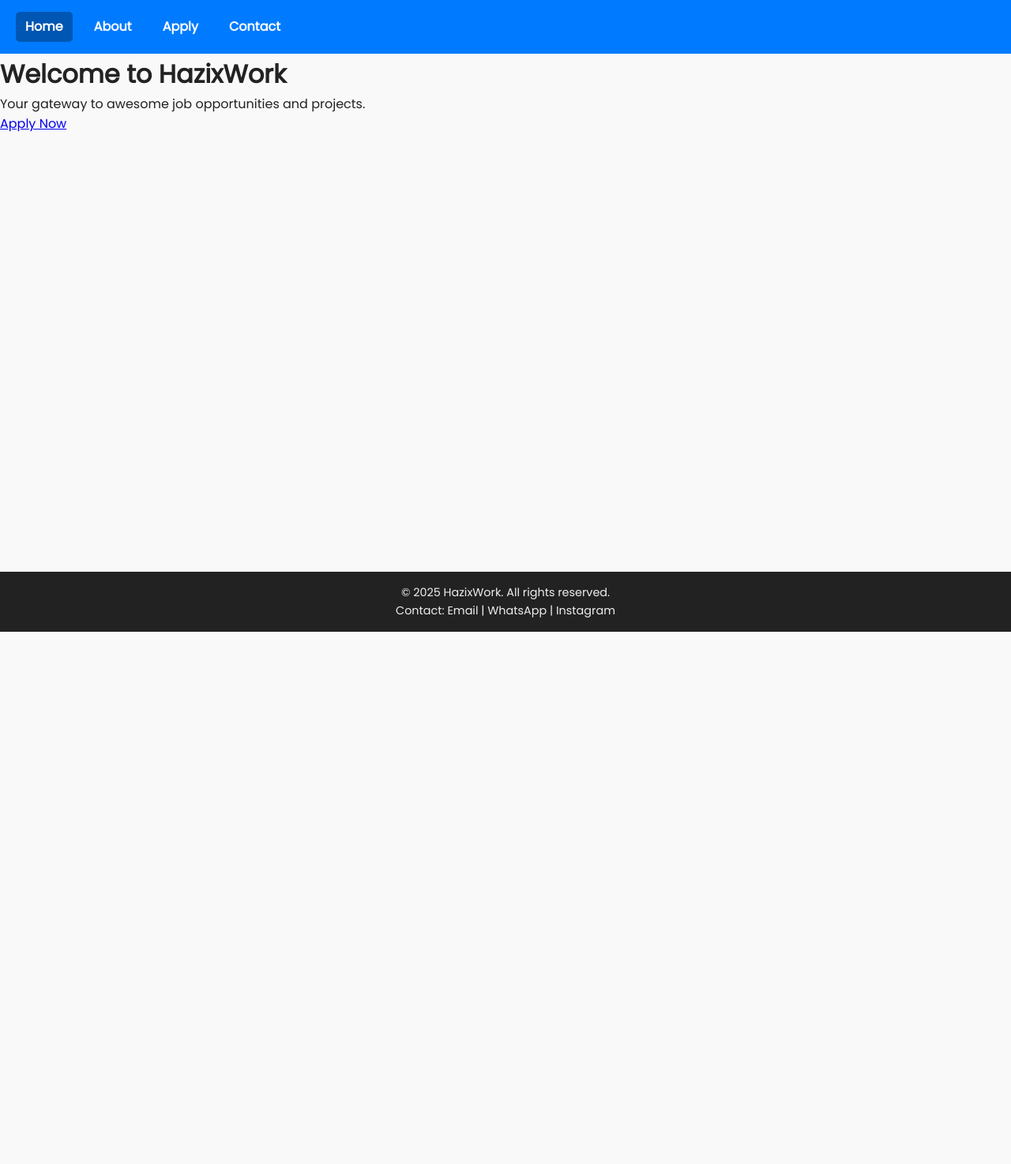
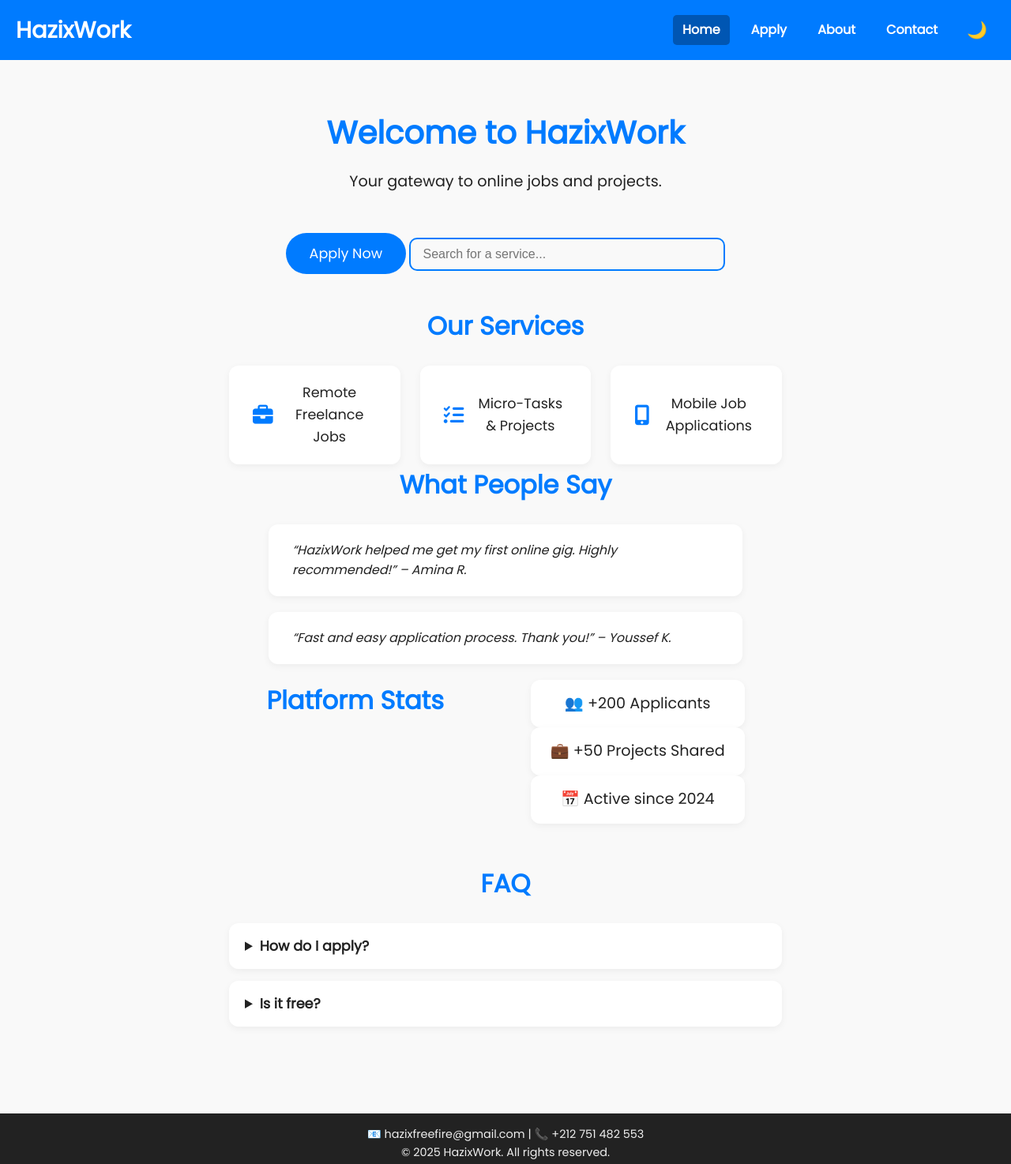
Before and after one commit to hazix99/hazixwork, a plain HTML site: page index.html in a window 1280 px wide. Shown: the whole page at 79% size. Before the commit the page ends 800 px from the top, so only its background shows below. Drawn offline with nearby package versions, Linux system fonts and the light colour scheme.

Commit message:
Update index.html

```diff
--- a/index.html
+++ b/index.html
@@ -2,39 +2,108 @@
 <html lang="en">
 <head>
   <meta charset="UTF-8" />
-  <title>Home - HazixWork</title>
+  <meta name="viewport" content="width=device-width, initial-scale=1" />
+  <title>HazixWork | Home</title>
+
+  <!-- Google Fonts -->
+  <link href="https://fonts.googleapis.com/css2?family=Poppins&display=swap" rel="stylesheet" />
+
+  <!-- Font Awesome -->
+  <script src="https://kit.fontawesome.com/a076d05399.js" crossorigin="anonymous"></script>
+
+  <!-- AOS CSS -->
+  <link href="https://unpkg.com/aos@2.3.1/dist/aos.css" rel="stylesheet" />
+
   <link rel="stylesheet" href="style.css" />
 </head>
 <body>
-
-  <!-- Navbar -->
 <header>
-    <nav class="navbar">
+  <h1>HazixWork</h1>
+  <nav>
     <a href="index.html" class="active">Home</a>
+    <a href="apply.html">Apply</a>
     <a href="about.html">About</a>
-      <a href="apply.html">Apply</a>
     <a href="contact.html">Contact</a>
+    <button id="darkModeToggle" aria-label="Toggle Dark Mode" title="Toggle Dark Mode">🌙</button>
   </nav>
 </header>
 
-  <!-- Main content -->
-  <main class="main-content">
-    <h1>Welcome to HazixWork</h1>
-    <p>Your gateway to awesome job opportunities and projects.</p>
+<main class="container">
+  <section class="hero" data-aos="fade-up">
+    <h2>Welcome to HazixWork</h2>
+    <p>Your gateway to online jobs and projects.</p>
+    <a href="apply.html" class="btn">Apply Now</a>
+    <input class="search-bar" type="text" placeholder="Search for a service..." />
+  </section>
 
-    <!-- Large Apply Button -->
-    <a href="apply.html" class="btn-apply-large">Apply Now</a>
+  <section class="services" data-aos="fade-up" data-aos-delay="100">
+    <h2>Our Services</h2>
+    <ul>
+      <li><i class="fas fa-briefcase"></i> Remote Freelance Jobs</li>
+      <li><i class="fas fa-tasks"></i> Micro-Tasks & Projects</li>
+      <li><i class="fas fa-mobile-alt"></i> Mobile Job Applications</li>
+    </ul>
+  </section>
+
+  <section class="testimonials" data-aos="fade-up" data-aos-delay="200">
+    <h2>What People Say</h2>
+    <blockquote>“HazixWork helped me get my first online gig. Highly recommended!” – Amina R.</blockquote>
+    <blockquote>“Fast and easy application process. Thank you!” – Youssef K.</blockquote>
+  </section>
+
+  <section class="stats" data-aos="fade-up" data-aos-delay="300">
+    <h2>Platform Stats</h2>
+    <div>
+      <p>👥 +200 Applicants</p>
+      <p>💼 +50 Projects Shared</p>
+      <p>📅 Active since 2024</p>
+    </div>
+  </section>
+
+  <section class="faq" data-aos="fade-up" data-aos-delay="400">
+    <h2>FAQ</h2>
+    <details>
+      <summary>How do I apply?</summary>
+      <p>Just click "Apply Now" and fill out the form.</p>
+    </details>
+    <details>
+      <summary>Is it free?</summary>
+      <p>Yes! No fees are required to apply.</p>
+    </details>
+  </section>
 </main>
 
-  <!-- Footer -->
 <footer>
-    <p>© 2025 HazixWork. All rights reserved.</p>
-    <p>Contact:
-      <a href="mailto:hazixfreefire@gmail.com">Email</a> |
-      <a href="https://wa.me/212751482553" target="_blank" rel="noopener">WhatsApp</a> |
-      <a href="https://www.instagram.com/hazixwork/" target="_blank" rel="noopener">Instagram</a>
-    </p>
+  <p>📧 <a href="mailto:hazixfreefire@gmail.com">hazixfreefire@gmail.com</a> | 📞 <a href="https://wa.me/212751482553" target="_blank">+212 751 482 553</a></p>
+  <p>&copy; 2025 HazixWork. All rights reserved.</p>
 </footer>
+
+<!-- AOS JS -->
+<script src="https://unpkg.com/aos@2.3.1/dist/aos.js"></script>
+<script>
+  AOS.init();
+
+  // Dark Mode Toggle
+  const toggleBtn = document.getElementById('darkModeToggle');
+  const body = document.body;
+  const currentTheme = localStorage.getItem('theme');
+
+  if(currentTheme === 'dark') {
+    body.classList.add('dark-mode');
+    toggleBtn.textContent = '☀️';
+  }
+
+  toggleBtn.addEventListener('click', () => {
+    body.classList.toggle('dark-mode');
+    if(body.classList.contains('dark-mode')) {
+      toggleBtn.textContent = '☀️';
+      localStorage.setItem('theme', 'dark');
+    } else {
+      toggleBtn.textContent = '🌙';
+      localStorage.setItem('theme', 'light');
+    }
+  });
+</script>
 
 </body>
 </html>
```
Lines whose indentation alone changed are shown as unchanged.
